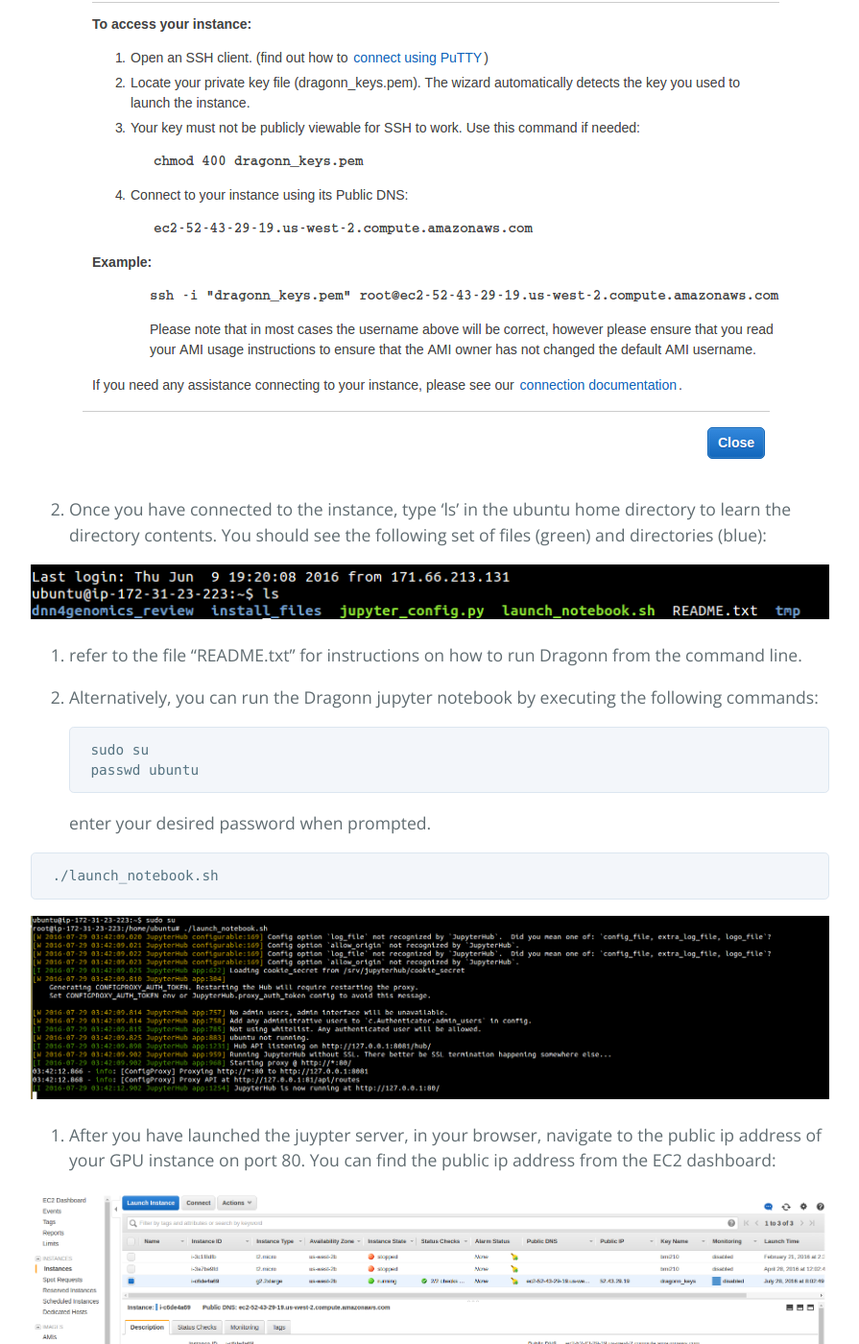
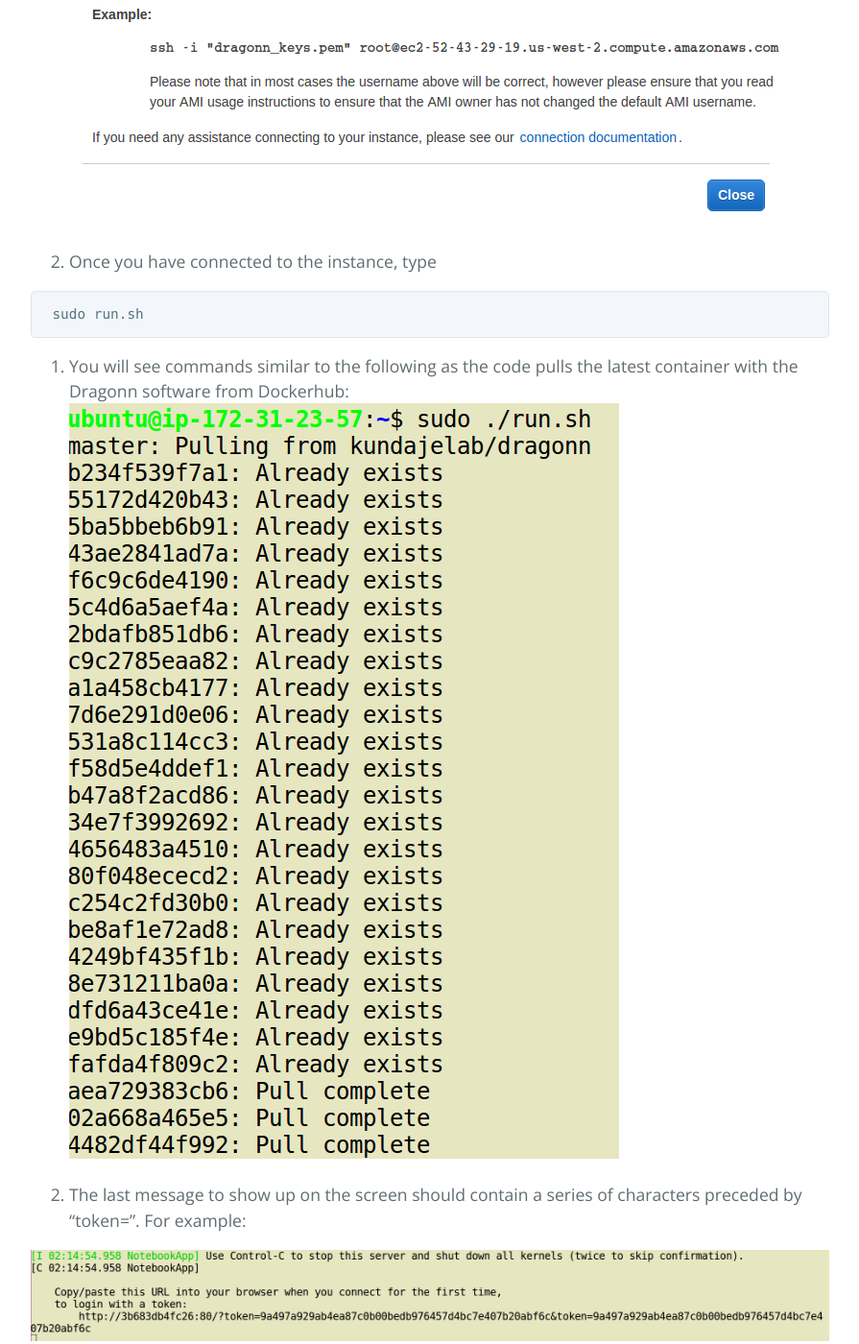
Before and after one commit to kundajelab/dragonn, a Jekyll site: the page built from cloud_resources.md, in a window 1280 px wide and 1400 px high, scrolled down 6774 px. Shown: the whole window at 96% size, without its empty margins (192-1087 px from the left). Built offline with Jekyll 4.4.1, drawn with Linux system fonts in a browser that asks for light colours; some of the changed text lies outside the part shown.

Commit message:
updated cloud instructions

````diff
--- a/cloud_resources.md
+++ b/cloud_resources.md
@@ -21,8 +21,8 @@ Dragonn locally on their system through Anaconda.
 
  ![AWS Services]({{ site.baseurl }}/images/aws_services.png "AWS Services")
 
-4. On the left pane of the Web site, select **AMIs**, and type "dragonn" into the search bar. You should see AMI Name: **DragonnTutorial_KundajeLab** (if you are in the North California region)
-or **DragonnTutorial_KundajeLab_OREGON** if you are in the Oregon region. You will not see the AMI if your region is set to anything other than these two options (see step 2).
+4. On the left pane of the Web site, select **AMIs**, and type "dragonn" into the search bar. You should see AMI Name: **Kundaje Lab Dragonn** (if you are in the North California region)
+or **Kundaje Lab Dragonn Oregon** if you are in the Oregon region. You will not see the AMI if your region is set to anything other than these two options (see step 2).
 
  ![AWS AMI]({{ site.baseurl }}/images/aws_ami.png "AWS AMI")
 
@@ -76,23 +76,22 @@ is $0.65 per hour.
  ```
  ![Connecting to Amazon Instance]({{ site.baseurl }}/images/aws_connect.png "Connecting to Amazon Instance")
 
-9. Once you have connected to the instance, type 'ls' in the ubuntu home directory to learn the directory contents. You should see the following set of files (green) and directories (blue):
-
- ![instance directory contents]({{ site.baseurl }}/images/aws_ls.png "Connecting to Amazon Instance")
-
-10. refer to the file "README.txt" for instructions on how to run Dragonn from the command line.
-
-11. Alternatively, you can run the Dragonn jupyter notebook by executing the following commands:
- ```
- sudo su
- passwd ubuntu
- ```
- enter your desired password when prompted.
+9. Once you have connected to the instance, type
 
  ```
- ./launch_notebook.sh
+ sudo run.sh
  ```
- ![Jupyter server launching]({{ site.baseurl }}/images/aws_launch.png "Jupyter server launching")
+
+10. You will see commands similar to the following as the code pulls the latest container with the Dragonn software from Dockerhub:
+ ![Docker Pull]({{ site.baseurl }}/images/docker_pull.png "Docker Pull")
+
+11. The last message to show up on the screen should contain a series of characters preceded by "token=".
+For example:
+
+![Jupyter Authentication Token]({{ site.baseurl }}/images/token.png "Jupyter Authentication Token")
+
+In this case, the token you will need to access the software is: `9a497a929ab4ea87c0b00bedb976457d4bc7e407b20abf6c` (your actual token will be different from this one).
+
 
 12. After you have launched the juypter server, in your browser, navigate to the public ip address of your GPU instance on port 80. You can find the public ip address from the EC2 dashboard:
 
@@ -100,17 +99,17 @@ is $0.65 per hour.
 
  ![Logging in]({{ site.baseurl }}/images/aws_login_browser.png "Logging in")
 
-13. The username is "ubuntu", and the password is the same one that you created in step 11.
+13. Paste in the token you obtained in step 11.
 
-14. Once you have logged in, you will see files associated with the dragonn softwre. Click on the **examples** folder.
+14. Once you have logged in, you will see files associated with the dragonn software.
 
- ![Navigate to examples folder]({{ site.baseurl }}/images/aws_notebook.png "Navigate to examples folder")
+ ![Dragonn files]({{ site.baseurl }}/images/aws_notebook.png "Dragonn files")
 
- ![Select workshop tutorial]({{ site.baseurl }}/images/aws_notebook2.png "Select workshop tutorial")
+15. There are three tutorials available:
+    a. click on  `paper_supplement` -> `primer_tutorial.ipynb` to complete the tutorial referenced in the Dragonn manuscript:
+     ![Primer tutorial]({{ site.baseurl }}/images/primer_tutorial.png "Primer tutorial")
 
-15. Click on **workshop_tutorial.ipynb** to launch the Jupyter notebook for the tutorial.
-
- ![Dragonn tutorial]({{ site.baseurl }}/images/aws_notebook_3.png "Dragonn tutorial")
+    b. click on `examples` -> `tutorial1.ipynb` or `examples` -> `tutorial2.ipynb` to complete additional tutorials.
 
 When you are finished with the Amazon instance, follow these steps to shutdown the instance (and avoid incurring extra usage fees):
 
````
Also changed, not shown: other parts of cloud_resources.md (+1 -1 lines), images/aws_ami.png, images/aws_login_browser.png, images/aws_notebook.png, images/docker_pull.png (added), images/primer_tutorial.png (added), images/token.png (added).
